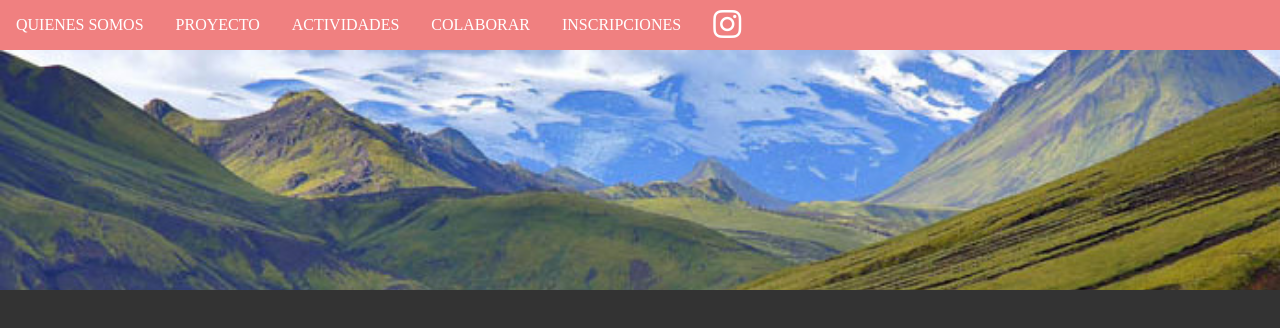
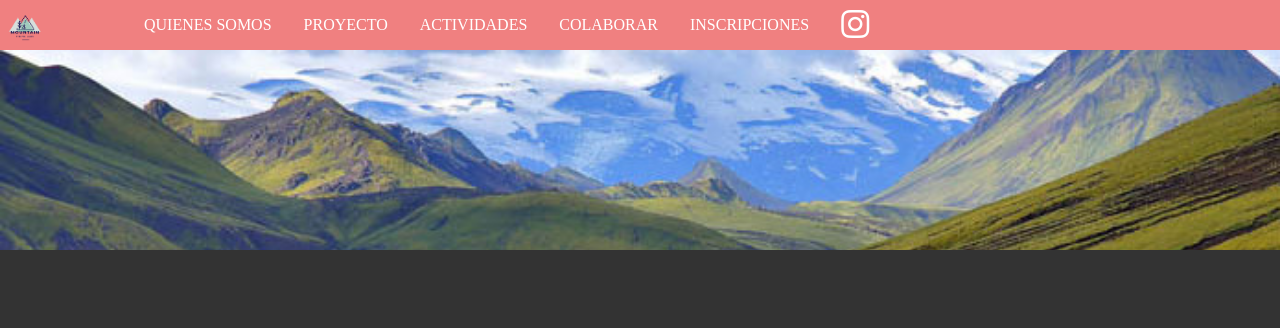
Before and after one commit to eoropezasp/Integrador1VicenteLopez, a plain HTML site: page index.html in a window 1280 px wide. Drawn offline with Linux system fonts and the light colour scheme.

Commit message:
1ras correcciones

```diff
--- a/css/style.css
+++ b/css/style.css
@@ -7,40 +7,33 @@
 body {
     background-color: #333;
 }
+
 /* ------------------- */
 
-.encabezado{
+.encabezado {
 
     width: 100%;
     height: 50px;
 }
 
-.logo{
+.logo,
+.logo1 {
     width: 50px;
     height: 50px;
     position: absolute;
     left:
 }
 
-img{
+.logo1 {
+    display: none;
+}
+
+img {
     width: 100%;
     height: 100%;
     object-fit: contain;
 }
 
-
-
-
-
-
-
-
-
-
-
-
-
-/* ------------ */
 
 
 .toggle-menu {
@@ -51,19 +44,7 @@ img{
     z-index: 1;
 }
 
-@media screen and (min-width:768px) {
-    .toggle-menu {
-        display: none;
-    }
 
-    .encabezado{
-        display: none;
-    }
-    /* .toggle-menu{
-        display: block;
-    } */
-
-}
 
 .main-menu {
 
@@ -75,25 +56,9 @@ img{
     flex-direction: column;
     align-items: center;
     background-color: lightcoral;
-    transition: transform 0.2s;
-    transform: translateY(-100%);
+
 }
 
-.main-menu--show {
-    transform: translateY(0);
-}
-
-
-@media screen and (min-width:768px) {
-    .main-menu {
-        flex-direction: row;
-        transform: translateY(0);
-    }
-
-    .main-nav{
-
-    }
-}
 
 
 .main-menu__item {
@@ -105,43 +70,48 @@ img{
     text-decoration: none;
 }
 
-.main-nav {
-    padding: 0;
-    display: none;
-    overflow: hidden;
+
+.caminantes{
+    width: 100vw;
+    height: 25vh;
+    background-image: url('../recursos/caminantes.jpg');
+    background-size: cover;
+    background-repeat: no-repeat;
+
+}
 
 
 
 
-  }
 
-  .main-nav--show {
-   display: block;
 
-}
+
 
 @media screen and (min-width:768px) {
 
 
-    .main-nav{
-      display: block;
+    .main-menu {
+        flex-direction: row;
+
     }
-}
+
+    .toggle-menu {
+        display: none;
+    }
+
+    .encabezado {
+        display: none;
+    }
+
+    .logo1 {
+        display: block;
+
+        z-index: 2;
+    }
+
+    .main-menu li:first-child {
+        margin-left: 10vw;
+    }
 
 
-.caminantes{
-    max-width: 100vw;
-    height: 40vh;
-    background-image: url('../recursos/caminantes.jpg');
-    background-repeat: no-repeat;
-    background-size: cover;
-
 }
-
-@media screen and (min-width:768px) {
-
-
-  .caminantes{
-    height: 30vh;
-  }
-}
--- a/index.html
+++ b/index.html
@@ -23,11 +23,9 @@
                 </div>
             </div>
 
-            <!-- <div class="toggle-menu" id="toggle-menu">
-                <i class="fa-solid fa-bars fa-2xl" style="color: #ffffff;"></i>
-            </div> -->
-
-
+            <div class="logo1">
+                <img src="recursos/logo.png" alt="">
+            </div>
 
             <nav class="main-nav" id="main-nav">
                 <ul class="main-menu" id="main-menu">
--- a/js/scripts.js
+++ b/js/scripts.js
@@ -1,14 +1,14 @@
-const toggleMenuElement = document.getElementById('toggle-menu');
-const mainMenuElement = document.getElementById('main-menu');
-const mainNavElement = document.getElementById('main-nav');
-// const mainsectionElement = document.getElementById('caminantes');
+// const toggleMenuElement = document.getElementById('toggle-menu');
+// const mainMenuElement = document.getElementById('main-menu');
+// const mainNavElement = document.getElementById('main-nav');
+// // const mainsectionElement = document.getElementById('caminantes');
 
 
-toggleMenuElement.addEventListener('click', () => {
-    mainNavElement.classList.toggle('main-nav--show');
-    mainMenuElement.classList.toggle('main-menu--show');
+// toggleMenuElement.addEventListener('click', () => {
+//     mainNavElement.classList.toggle('main-nav--show');
+//     mainMenuElement.classList.toggle('main-menu--show');
 
-});
+// });
 
 
 
```
Lines whose indentation alone changed are shown as unchanged.
